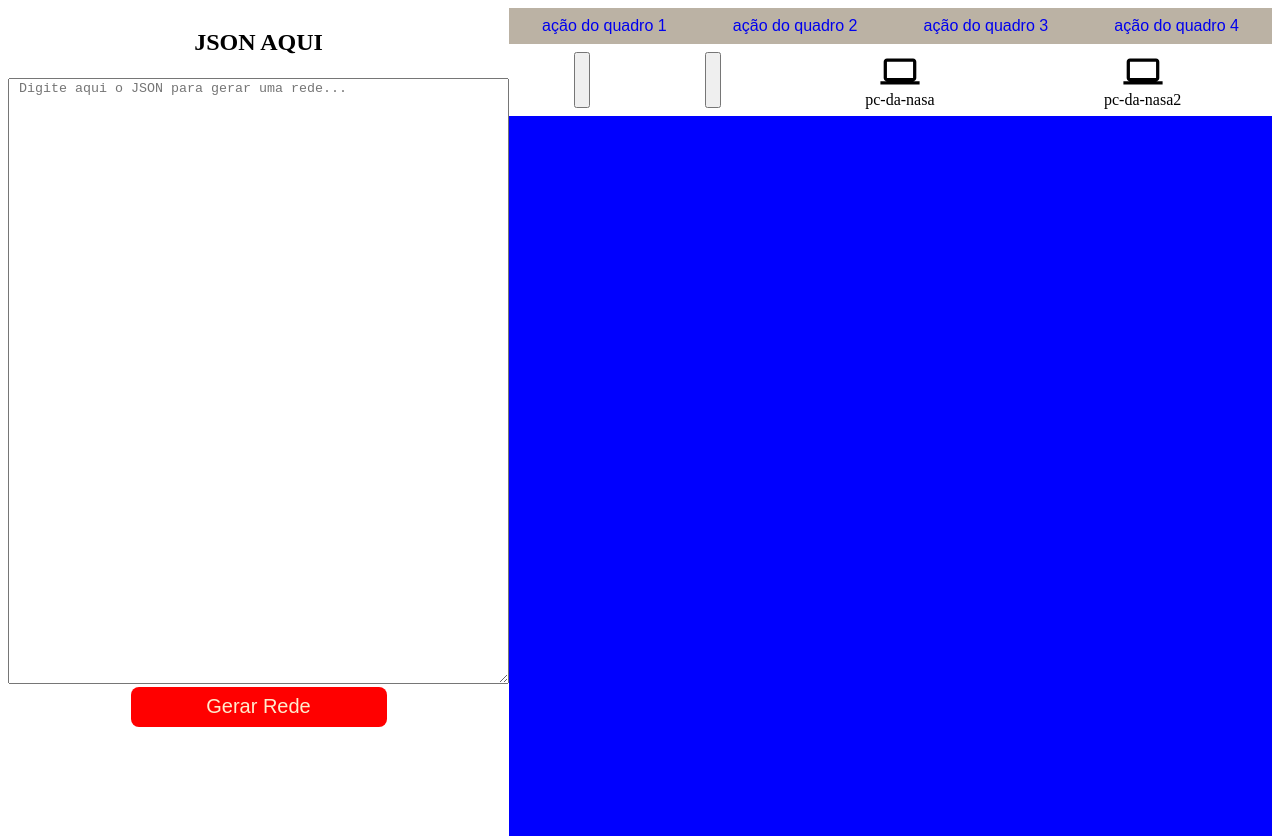
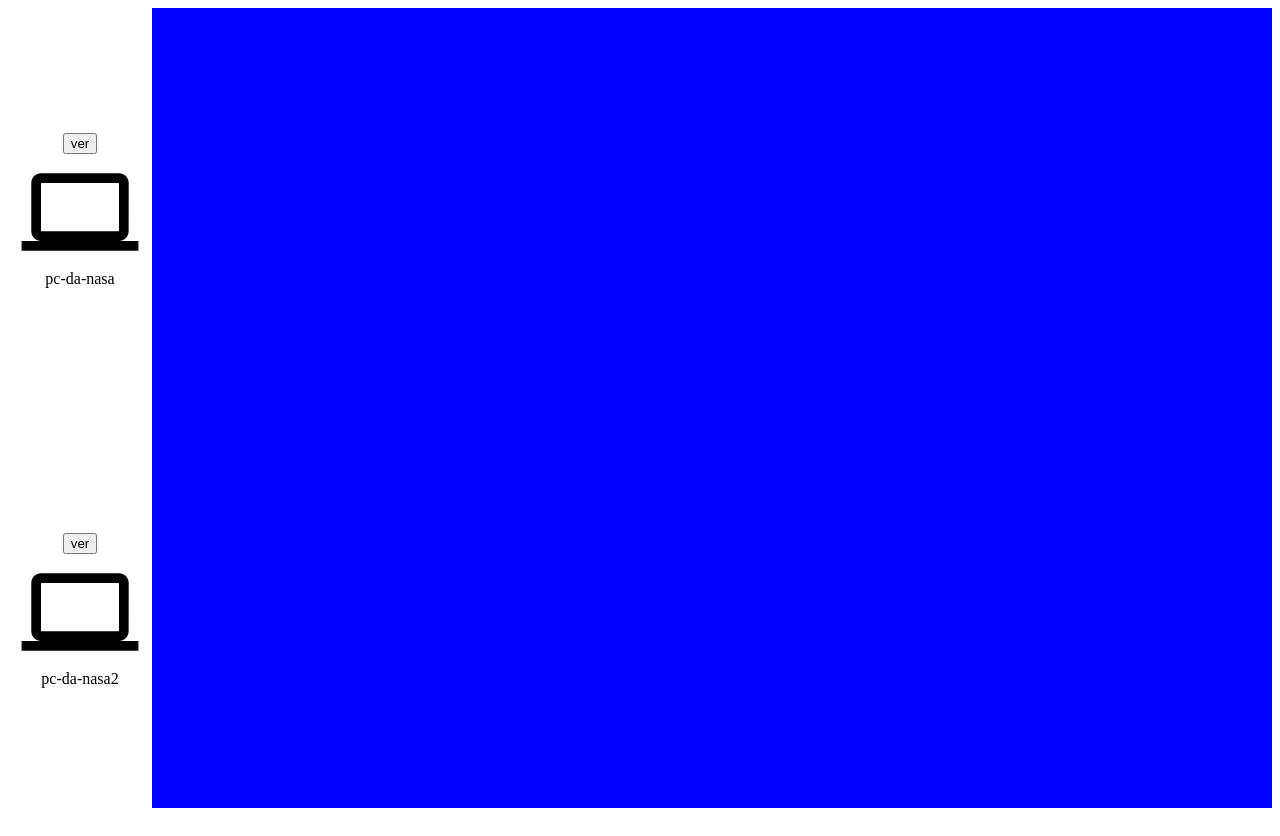
Before and after one commit to carlaque/nvico, a React (Create React App) app: page / in a window 1280 px wide. Built offline with nearby package versions, Linux system fonts and the light colour scheme.

Commit message:
fix dragable settings + moving devices around on the board

```diff
--- a/src/App.js
+++ b/src/App.js
@@ -1,6 +1,11 @@
 import "./styles/styles.css"
-import DrawingArea from "./components/DrawingArea.js"
 import { useState } from "react";
+
+import { DndProvider } from 'react-dnd'
+import { HTML5Backend } from 'react-dnd-html5-backend'
+
+import "./styles/drawingArea.css"
+import Board from "./components/Board.js"
 
 function App() {
 
@@ -8,20 +13,21 @@ function App() {
 
   const geraRede = () => {
     let text = document.getElementsByTagName("textarea").input.value
-    // // document.getElementsByTagName("textarea").input.value = JSON.stringify(text)
     setNetwork(text)
   };
 
   return (
     <div className="App">
-      <aside>
+      {/* <aside>
         <h1>JSON AQUI</h1>
         <textarea
         name="input" cols="60" rows="40" placeholder=" Digite aqui o JSON para gerar uma rede..."></textarea>
         <button onClick={geraRede}>Gerar Rede</button>
-      </aside>
+      </aside> */}
 
-      <DrawingArea network={network} />
+      <DndProvider backend={HTML5Backend}>
+        <Board network={network} />
+      </DndProvider>
 
     </div>
   );
--- a/src/components/Board.js
+++ b/src/components/Board.js
@@ -13,13 +13,14 @@ import "../styles/drawingArea.css"
 function Board(props) {
     const devices = DevicesList
 
-    const [board, setBoard] = useState([])
+    const [board, setBoard] = useState({})
 
     let __uniqueIdentifier__ = 0;
     let getIdentifier = () => {
         __uniqueIdentifier__++;
-        return __uniqueIdentifier__-1;
+        return __uniqueIdentifier__ - 1;
     }
+
     const isJSON = (text) => {
         try {
             const json = JSON.parse(text);
@@ -28,7 +29,6 @@ function Board(props) {
             return false
         }
     }
-
 
     useEffect(
         () => {
@@ -44,76 +44,68 @@ function Board(props) {
         , [props.network]
     );
 
-    const [{ isOver }, drop] = useDrop(() => ({
-        accept: ItemTypes.ENDDEVICE,
-        drop: (item, monitor) => {
-            console.log( monitor.getClientOffset())
-            const delta = item.isConst
-                ? monitor.getDifferenceFromInitialOffset() : monitor.getClientOffset();
-            const left = Math.round(item.left || 0 + delta.x);
-            const top = Math.round(item.top || 0 , delta.y);
-
-
-            console.log("isConst", item);
-            if( item.isConst != undefined || item.isConst ){
-                alert('add')
-                addDevice(item.id, left, top)            }
-            else{
-                alert('move')
-                moveDevice(item.id, left, top)
-            }
-
-            return undefined;
+    const moveDevice = useCallback(
+        (id, left, top) => {
+            setBoard((board) => {
+                board[id].left = left
+                board[id].top = top
+                return board
+            })
         },
-        collect: (monitor) => ({
-            isOver: !!monitor.isOver()
-        })
-    }))
-
-    const moveDevice = useCallback((id, left, top) => {
-        setBoard( (board) => {
-            board[id].left = left
-            board[id].top = top
-            return board
-        })
-    })
+        [board, setBoard]
+    )
 
     const addDevice = (id, left, top) => {
-        const devList = devices.filter( (dev) => id === dev.id);
-        devList[0]["left"] = left
-        devList[0]["top"] = top
+        const found = devices.filter((dev) => id === dev.id);
+        found[0]["left"] = left
+        found[0]["top"] = top
 
-        let newDevice = Object.assign({},{ ...devList[0] }, { isConst:undefined } ) ;
-        newDevice.id = getIdentifier()
+        let newDevice = {};
+        let newId = getIdentifier()
+        newDevice[newId] = { ...found[0] }
+        newDevice[newId].isConst = undefined
+        newDevice[newId].id = newId
 
-        console.log(newDevice)
-
-        setBoard( (board) => [...board, newDevice]);
+        setBoard((board) => Object.assign(board, newDevice));
     }
 
+    const [{ isOver }, drop] = useDrop(
+        () => ({
+            accept: ItemTypes.ENDDEVICE,
+            drop: (item, monitor) => {
+                const delta = monitor.getDifferenceFromInitialOffset()
+                const left = Math.round((item.left || 0) + delta.x);
+                const top = Math.round((item.top || 0) + delta.y);
+
+                if (item.isConst != undefined || item.isConst)
+                    addDevice(item.id, left, top)
+                else
+                    moveDevice(item.id, left, top)
+
+                return undefined;
+            },
+            collect: (monitor) => ({
+                isOver: !!monitor.isOver()
+            }),
+        }),
+        [moveDevice],
+    )
+
     return (
-        <>
+        <div className='drawingArea'>
             <div className='devicesBar'>
-                <input type={"button"} onClick={()=>console.log(board)} />
-                <input type={"button"} onClick={()=>console.log(devices)} />
-                {
-                    devices.map((dev) => {
-                        return <Device properties={dev} id={dev.id} />
-                    })
-                }
+                {devices.map((dev) => {
+                    return <Device properties={dev} id={dev.id} />
+                })}
             </div>
 
             <div ref={drop} className='board'>
-                {
-                    board.map((dev) => {
-                        return <div onClick={()=>alert(dev.id)}>
-                                    <Device  properties={dev} id={dev.id} />
-                                </div>
-                    })
-                }
+                {Object.entries(board).map(([key, dev]) => {
+                    return <Device properties={dev} id={key} />
+                })}
             </div>
 
-        </>
+        </div>
 
     );
 }
--- a/src/components/Constants.js
+++ b/src/components/Constants.js
@@ -1,5 +1,5 @@
 export const ItemTypes = {
-  ENDDEVICE: 'enddevice'
+  ENDDEVICE: 'endDevice'
 }
 
 export const DevicesList = [
--- a/src/components/Device.js
+++ b/src/components/Device.js
@@ -18,18 +18,25 @@ function Device(props) {
                 isDragging: !!monitor.isDragging()
             })
         }),
-        []
+        [props.properties]
     )
+
+    if (isDragging)
+        return <div className='device' ref={drag} />
+    else
         return (
             <div
                 className='device'
                 ref={drag}
                 style={{
                     opacity: isDragging ? 0.5 : 1,
-                // background: "transparent",
                     cursor: 'move',
                     width: "10vw",
+                    position: props.properties.isConst || "relative",
+                    left: props.properties.left,
+                    top: props.properties.top
                 }} >
+                <button onClick={() => { console.log(props) }}>ver</button>
                 {React.cloneElement(
                     components[props.properties.type],
                     props.properties)}
--- a/src/components/DrawingArea.js
+++ /dev/null
@@ -1,27 +0,0 @@
-import React from 'react';
-
-import { DndProvider } from 'react-dnd'
-import { HTML5Backend } from 'react-dnd-html5-backend'
-
-import "../styles/drawingArea.css"
-import Board from "./Board.js"
-
-
-function DrawingArea(props) {
-    return (
-        <div className="drawingArea">
-            <div className='navbar'>
-                {/* acoes do quadro aqui */}
-                <a href="/home">ação do quadro 1</a>
-                <a href="/home">ação do quadro 2</a>
-                <a href="/home">ação do quadro 3</a>
-                <a href="/home">ação do quadro 4</a>
-            </div>
-            <DndProvider backend={HTML5Backend}>
-                <Board network={props.network}/>
-            </DndProvider>
-        </div >
-    );
-}
-
-export default DrawingArea;
--- a/src/styles/drawingArea.css
+++ b/src/styles/drawingArea.css
@@ -1,5 +1,13 @@
 .drawingArea {
-  width: 100%;
+  width: 100vw;
+  height: 100vh;
+  display: -webkit-box;
+  display: -ms-flexbox;
+  display: flex;
+  -webkit-box-orient: horizontal;
+  -webkit-box-direction: normal;
+      -ms-flex-direction: row;
+          flex-direction: row;
 }
 
 .navbar {
@@ -25,19 +33,20 @@
   height: 100%;
   width: 100%;
   background-color: blue;
+  position: relative;
 }
 
 .devicesBar {
   display: -webkit-box;
   display: -ms-flexbox;
   display: flex;
-  -webkit-box-orient: horizontal;
+  -webkit-box-orient: vertical;
   -webkit-box-direction: normal;
-      -ms-flex-direction: row;
-          flex-direction: row;
+      -ms-flex-direction: column;
+          flex-direction: column;
   -ms-flex-pack: distribute;
       justify-content: space-around;
-  height: 7vh;
+  height: 100%;
   padding: .5rem;
 }
 
--- a/src/styles/drawingArea.scss
+++ b/src/styles/drawingArea.scss
@@ -1,7 +1,10 @@
 @import "./variables.scss";
 
 .drawingArea{
-    width: 100%;
+    width: 100vw;
+    height: 100vh;
+    display: flex;
+    flex-direction: row;
 }
 
 .navbar{
@@ -21,13 +24,14 @@
     height: 100%;
     width: 100%;
     background-color: blue;
+    position: relative;
 }
 
 .devicesBar{
     display: flex;
-    flex-direction: row;
+    flex-direction: column;
     justify-content: space-around;
-    height: 7vh;
+    height: 100%;
     padding: .5rem;
 }
 
--- a/src/styles/styles.css
+++ b/src/styles/styles.css
@@ -1,5 +1,6 @@
 .drawingArea {
   width: 100%;
+  height: 100%;
 }
 
 .navbar {
@@ -31,13 +32,13 @@
   display: -webkit-box;
   display: -ms-flexbox;
   display: flex;
-  -webkit-box-orient: horizontal;
+  -webkit-box-orient: vertical;
   -webkit-box-direction: normal;
-      -ms-flex-direction: row;
-          flex-direction: row;
+      -ms-flex-direction: column;
+          flex-direction: column;
   -ms-flex-pack: distribute;
       justify-content: space-around;
-  height: 7vh;
+  height: 100%;
   padding: .5rem;
 }
 
```
Also changed, not shown: 2 other files (tests, documents, lock files or other folders). Lines whose indentation alone changed are shown as unchanged.
